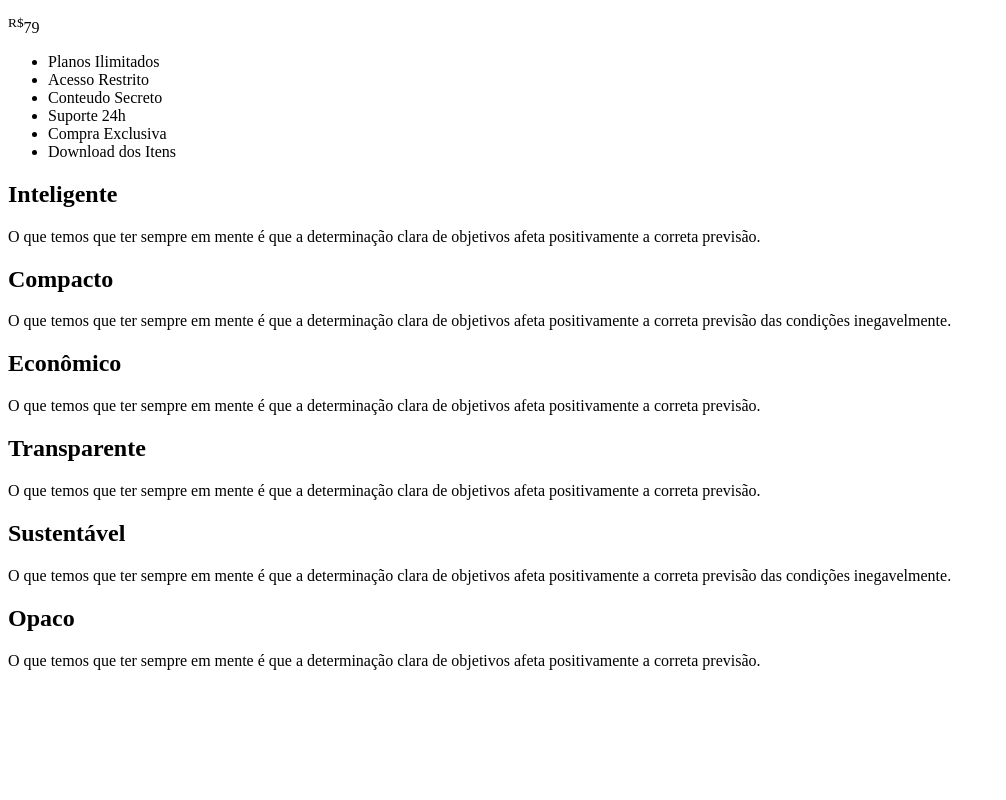
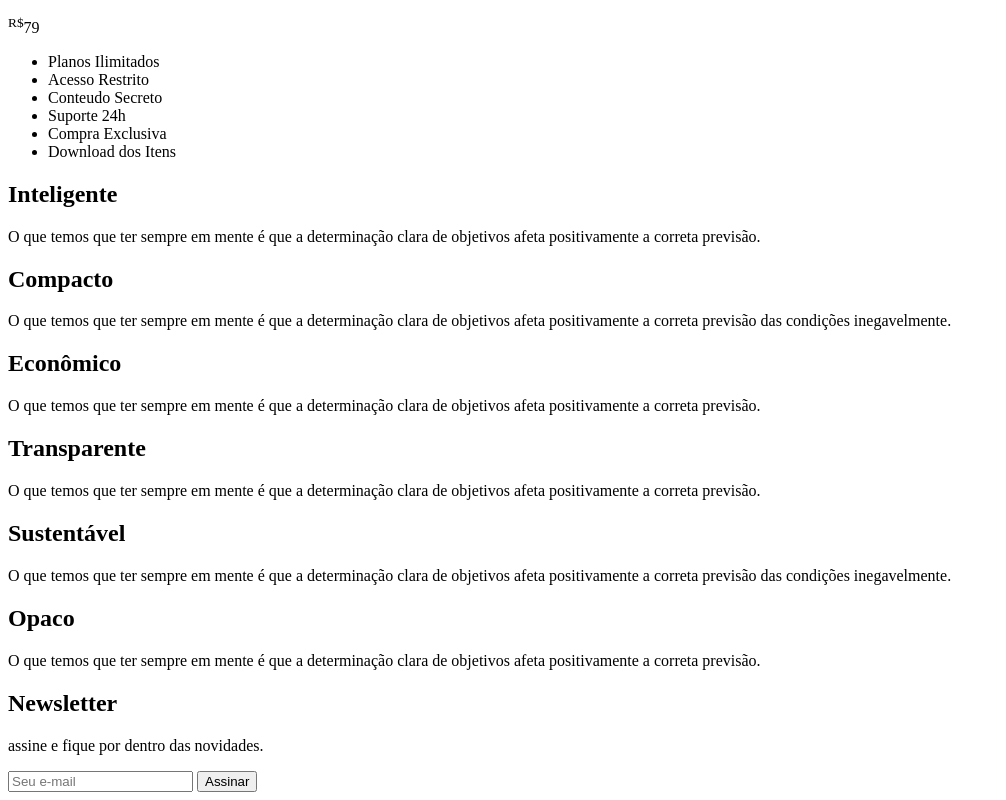
Before and after one commit to vmsilva3/flexblog, a plain HTML site: page index.html in a window 1280 px wide. Shown: the part 3638-4438 px from the top of the page, without its empty margins (0-1006 px from the left). Before the commit the page ends 4324 px from the top, so only its background shows below. Drawn offline with Linux system fonts and the light colour scheme.

Commit message:
Add 'newsletter' section

```diff
--- a/index.html
+++ b/index.html
@@ -149,6 +149,17 @@
     </div>
   </section>
 
+  <section class="newsletter">
+    <div class="newsletter-info">
+      <h1>Newsletter</h1>
+      <p>assine e fique por dentro das novidades.</p>
+    </div>
+    <form class="newsletter-form">
+      <input type="text" placeholder="Seu e-mail">
+      <button type="submit">Assinar</button>
+    </form>
+  </section>
+
 </body>
 
 </html>
```
